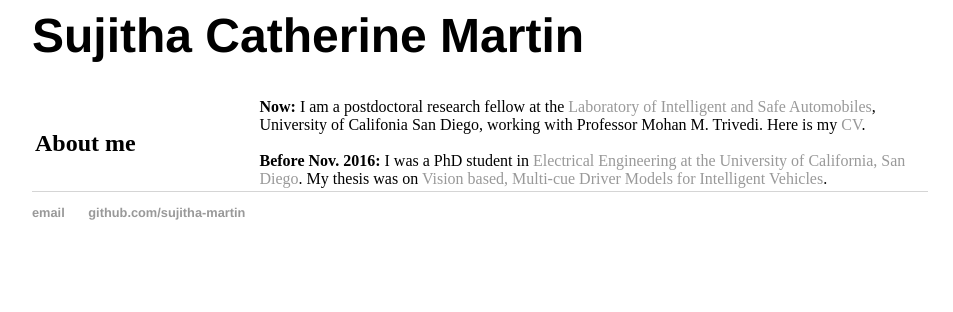
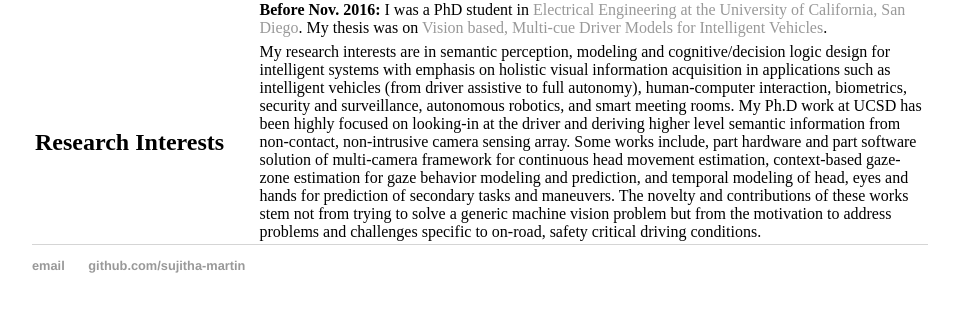
Before and after one commit to sujitha-martin/sujitha-martin.github.io, a Jekyll site: the page built from index.html, in a window 1280 px wide, cut to the strip 393-705 px from the top of the page. Shown: the whole strip, without its empty margins (160-1113 px from the left). Built offline with Jekyll 4.4.1, drawn with Linux system fonts in a browser that asks for light colours.

Commit message:
Update index.html
Added "Research Interests"
Correcting the "About me" and "Research Interests" to be vertically top aligned
Reduced face image to 80%

```diff
--- a/index.html
+++ b/index.html
@@ -14,7 +14,7 @@ title: Sujitha Catherine Martin
 	<td width="25%">
 	  <div><div style="padding-top:0px;padding-bottom:10px;margin-left:0px;margin-right:10px;text-align:left">
 	      <a href="http://cvrr.ucsd.edu/members/images/Sujitha_Martin.jpg">
-		<img src="http://cvrr.ucsd.edu/members/images/Sujitha_Martin.jpg" alt="Picture" style="width:125;max-width:100%" />
+		<img src="http://cvrr.ucsd.edu/members/images/Sujitha_Martin.jpg" alt="Picture" style="width:125;max-width:80%" />
 	      </a>
 	      <div style="display:block;font-size:90%"></div>
 	  </div></div>
@@ -39,12 +39,13 @@ title: Sujitha Catherine Martin
 </div>
 
 <div style="margin:0 0px;">
-	<h1>Sujitha Catherine Martin</h1>
       <table  style="width:100%">
 	<tbody>
 	  <tr>
 	    <td  width="25%">
+	      <div class="paragraph" style="text-align:left;">
 	      <h2 style="text-align:left;">About me</h2>
+	      </div>
 	    </td>
 	    <td  width="75%">
 	      <div class="paragraph" style="text-align:left;">
@@ -59,3 +60,31 @@ title: Sujitha Catherine Martin
 	</tbody>
       </table>
 </div>
+
+<div style="margin:0 0px;">
+      <table  style="width:100%">
+	<tbody>
+	  <tr>
+	    <td  width="25%">
+	      <div class="paragraph" style="text-align:left;">
+	      <h2 style="text-align:left;">Research Interests</h2>
+	      </div>
+	    </td>
+	    <td  width="75%">
+	      <div class="paragraph" style="text-align:left;">
+		My research interests are in semantic perception, modeling and cognitive/decision logic design for intelligent
+		systems with emphasis on holistic visual information acquisition in applications such as intelligent vehicles
+		(from driver assistive to full autonomy), human-computer interaction, biometrics, security and surveillance,
+		autonomous robotics, and smart meeting rooms. My Ph.D work at UCSD has been highly focused on looking-in at the
+		driver and deriving higher level semantic information from non-contact, non-intrusive camera sensing array.
+		Some works include, part hardware and part software solution of multi-camera framework for continuous head
+		movement estimation, context-based gaze-zone estimation for gaze behavior modeling and prediction, and temporal
+		modeling of head, eyes and hands for prediction of secondary tasks and maneuvers. The novelty and contributions
+		of these works stem not from trying to solve a generic machine vision problem but from the motivation to address
+		problems and challenges specific to on-road, safety critical driving conditions.
+	      </div>
+	  </td>
+	  </tr>
+	</tbody>
+      </table>
+</div>
```
